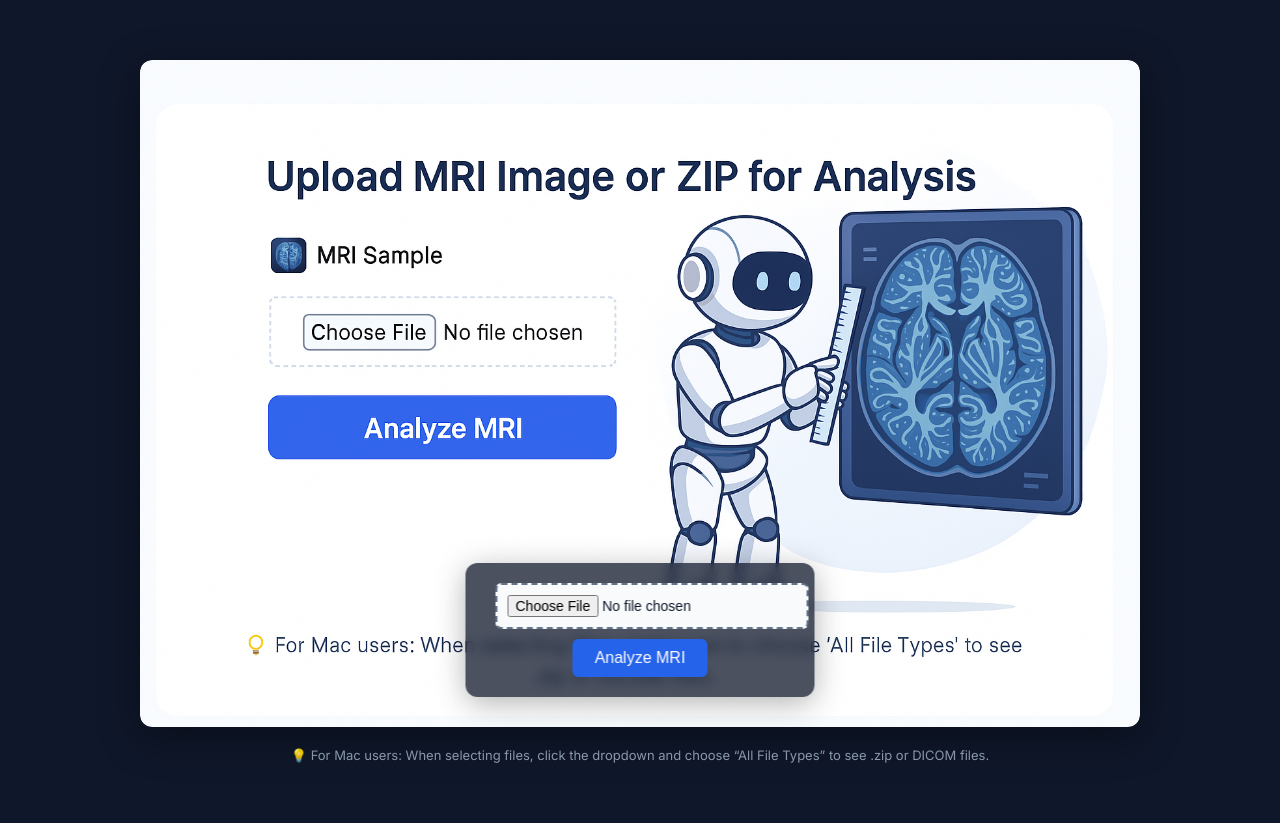
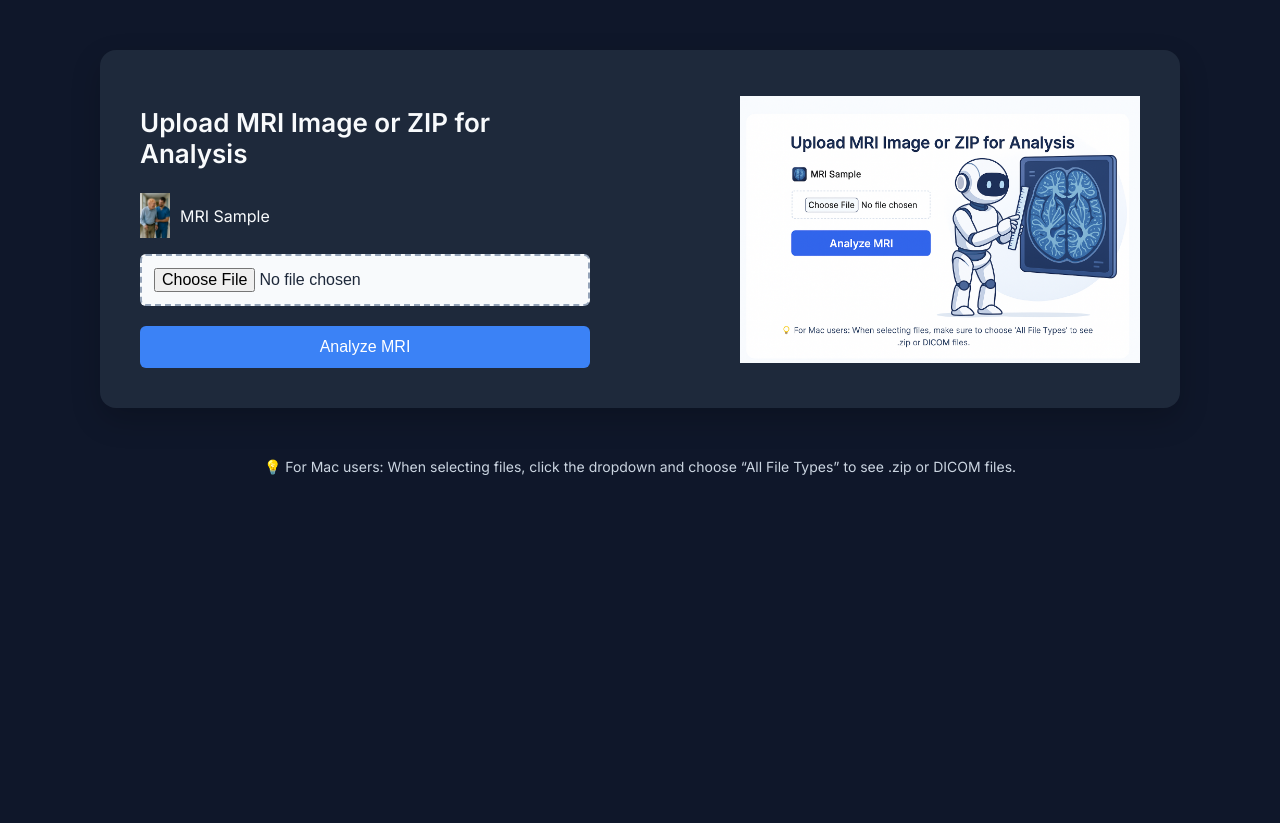
Before and after one commit to drbendary/HydroToolPro-v2, a Flask app: page /upload-mri in a window 1280 px wide. After the commit the page ends 475 px from the top, so only its background shows below. Run offline with Flask 3, Linux system fonts and the light colour scheme.

Commit message:
Update upload page layout: remove bottom box, center form with robot

```diff
--- a/templates/upload.html
+++ b/templates/upload.html
@@ -2,7 +2,7 @@
 <html lang="en">
 
 <head>
-    <meta charset="UTF-8" />
+    <meta charset="UTF-8">
     <title>Upload MRI for Analysis</title>
     <link rel="stylesheet" href="https://fonts.googleapis.com/css2?family=Inter:wght@400;600&display=swap">
     <style>
@@ -11,113 +11,124 @@
             background-color: #0f172a;
             margin: 0;
             padding: 0;
-            color: #e2e8f0;
+            color: #f8fafc;
         }
 
         .container {
             max-width: 1000px;
-            margin: 40px auto;
-            padding: 20px;
-            position: relative;
+            margin: 50px auto;
+            background: #1e293b;
+            border-radius: 16px;
+            box-shadow: 0 12px 30px rgba(0, 0, 0, 0.2);
+            padding: 40px;
+            display: flex;
+            align-items: center;
+            justify-content: space-between;
         }
 
-        .mri-wrapper {
-            position: relative;
-            border-radius: 12px;
-            overflow: hidden;
-            box-shadow: 0 10px 40px rgba(0, 0, 0, 0.4);
+        .form-box {
+            max-width: 45%;
         }
 
-        .mri-image {
-            width: 100%;
-            display: block;
-            border-radius: 12px;
+        h1 {
+            font-size: 26px;
+            margin-bottom: 24px;
         }
 
-        .overlay-form {
-            position: absolute;
-            bottom: 30px;
-            left: 50%;
-            transform: translateX(-50%);
-            text-align: center;
-            background-color: rgba(15, 23, 42, 0.75);
-            padding: 20px 30px;
-            border-radius: 12px;
-            backdrop-filter: blur(6px);
-            box-shadow: 0 6px 30px rgba(0, 0, 0, 0.3);
+        .upload-instructions {
+            display: flex;
+            align-items: center;
+            margin-bottom: 16px;
         }
 
-        .overlay-form input[type="file"] {
-            padding: 10px;
-            font-size: 14px;
-            border-radius: 6px;
-            border: 2px dashed #64748b;
-            background-color: #f8fafc;
-            color: #0f172a;
-            cursor: pointer;
-            margin-bottom: 10px;
-            width: 100%;
+        .upload-instructions img {
+            width: 30px;
+            margin-right: 10px;
         }
 
-        .overlay-form button {
-            padding: 10px 22px;
+        form {
+            display: flex;
+            flex-direction: column;
+        }
+
+        input[type="file"] {
+            padding: 12px;
+            font-size: 16px;
+            border-radius: 6px;
+            border: 2px dashed #94a3b8;
+            background-color: #f8fafc;
+            color: #1e293b;
+            cursor: pointer;
+            margin-bottom: 20px;
+        }
+
+        button {
+            padding: 12px 20px;
             font-size: 16px;
             border: none;
             border-radius: 6px;
-            background-color: #2563eb;
+            background-color: #3b82f6;
             color: white;
             cursor: pointer;
             transition: background-color 0.3s ease;
         }
 
-        .overlay-form button:hover {
-            background-color: #1d4ed8;
+        button:hover {
+            background-color: #2563eb;
+        }
+
+        .robot-image {
+            width: 45%;
+            max-width: 400px;
+        }
+
+        .mac-tip {
+            font-size: 14px;
+            color: #cbd5e1;
+            margin-top: 30px;
+            text-align: center;
         }
 
         .results {
             margin-top: 30px;
-            background: #1e293b;
+            background: #334155;
             padding: 20px;
-            border-radius: 8px;
+            border-radius: 6px;
             white-space: pre-line;
-            font-size: 15px;
-            line-height: 1.6;
-        }
-
-        .mac-tip {
-            font-size: 13px;
-            color: #94a3b8;
-            margin-top: 20px;
-            text-align: center;
         }
     </style>
 </head>
 
 <body>
     <div class="container">
-        <div class="mri-wrapper">
-            <img src="{{ url_for('static', filename='images/futuristic_mri_axial.png') }}" alt="MRI Axial Slice"
-                class="mri-image" />
+        <div class="form-box">
+            <h1>Upload MRI Image or ZIP for Analysis</h1>
+            <div class="upload-instructions">
+                <img src="{{ url_for('static', filename='images/nph_brain.png') }}" alt="MRI Sample Icon">
+                <span>MRI Sample</span>
+            </div>
 
-            <form method="POST" enctype="multipart/form-data" class="overlay-form">
-                <input type="file" name="image" accept=".jpg,.jpeg,.png,.dcm,.zip" required />
-                <br />
+            <form method="POST" enctype="multipart/form-data">
+                <input type="file" name="image" accept=".jpg,.jpeg,.png,.dcm,.zip" required>
                 <button type="submit">Analyze MRI</button>
             </form>
-        </div>
 
             {% if result %}
             <div class="results">
-            <strong>🧠 Analysis Result:</strong><br />
+                <strong>Analysis Result:</strong><br>
                 {{ result }}
             </div>
             {% endif %}
+        </div>
+
+        <img src="{{ url_for('static', filename='images/futuristic_mri_axial.png') }}" alt="Robot Examining MRI"
+            class="robot-image">
+    </div>
 
     <div class="mac-tip">
         💡 For Mac users: When selecting files, click the dropdown and choose “All File Types” to see .zip or DICOM
         files.
     </div>
-    </div>
 </body>
 
 </html>
```
Lines whose indentation alone changed are shown as unchanged.
